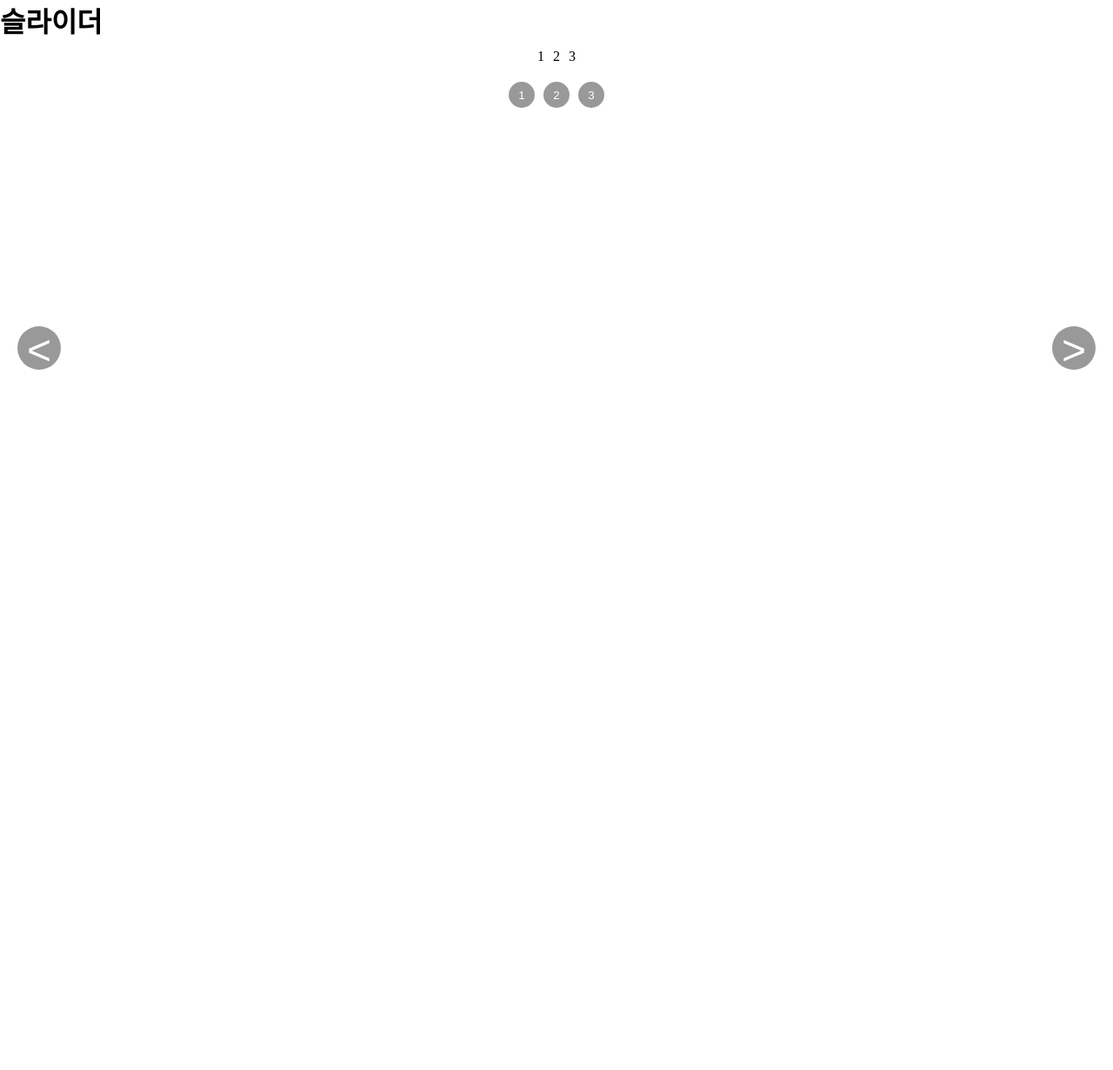
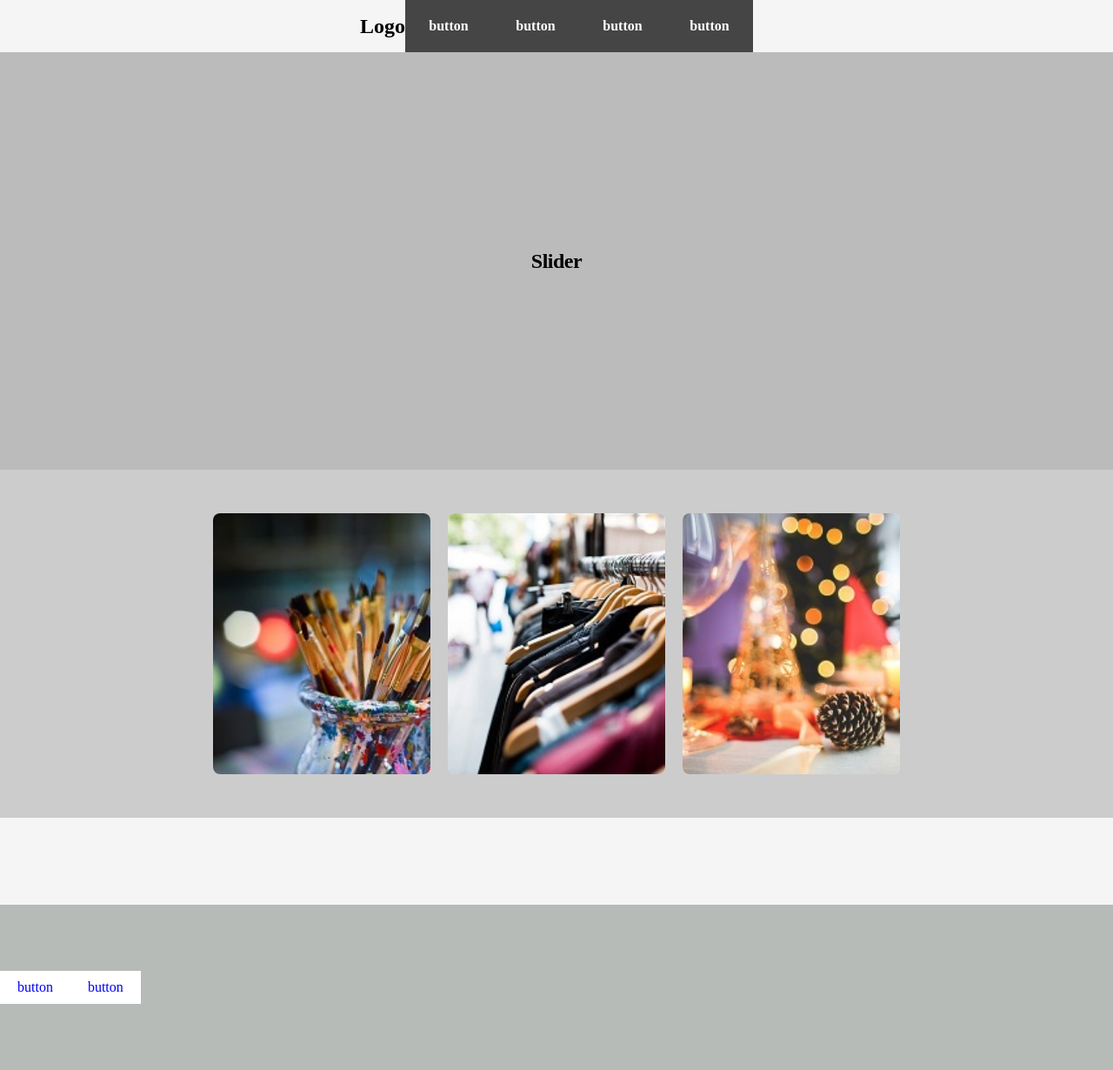
Before and after one commit to skakfk0206/20230308_test, a plain HTML site: page 20230324/index.html in a window 1280 px wide. Shown: the whole page at 87% size. Before the commit the page ends 800 px from the top, so only its background shows below. Drawn offline with Linux system fonts and the light colour scheme.

Commit message:
20230324_test

```diff
--- a/20230324/index.css
+++ b/20230324/index.css
@@ -1,83 +1,122 @@
 * {
+  list-style: none;
+  padding: 0;
   margin: 0;
-  padding: 0;
+  text-decoration: none;
+  background-color: #f5f5f5;
 }
-ul {
-  list-style: none;
+.logo {
+  display: flex;
+  /* padding: 0;
+  margin: 0; */
 }
 
-.container {
-  overflow: hidden;
-  position: relative;
-}
-
-.slideList {
-  display: flex;
-  height: 300px;
-
-  transition: transform 0.4s;
-}
-
-.slideItem {
+.nav {
   display: flex;
   justify-content: center;
   align-items: center;
-  width: 100%;
-  flex-shrink: 0; /* 공간이 부족해 줄어들지 않게 */
-
-  font-size: 4rem;
-  color: #fff;
+  /* background-color: #dddddd; */
+}
+.navButton {
+  display: flex;
+  /* justify-content: center; */
+  /* align-items: center; */
 }
 
-.slideItem:nth-child(1) {
-  background-color: red;
+.navButton a {
+  display: flex;
+  width: 100px;
+  height: 60px;
+  justify-content: center;
+  line-height: 60px;
+  background-color: #454545;
+  color: white;
+  font-size: 16px;
+  font-weight: 700;
+
+  /* transition-duration: 1.5s; */
+}
+.navButton a:hover {
+  display: flex;
+  background-color: white;
+  color: #454545;
+  transition-duration: 1s;
+  font-size: 2rem;
 }
 
-.slideItem:nth-child(2) {
-  background-color: blue;
-}
-.slideItem:nth-child(3) {
-  background-color: yellow;
+.slider {
+  height: 480px;
+  display: flex;
+  justify-content: center;
+  align-items: center;
+  background-color: #bbbbbb;
+  color: black;
+  font-size: 24px;
+  font-weight: 700;
+  line-height: 29px;
+  letter-spacing: -0.5px;
+  text-align: left;
+
+  /* overflow: hidden;
+    position: relative; */
 }
 
-.btnSlide {
-  width: 50px;
-  height: 50px;
-  border-radius: 50%;
-  border: none;
-  background-color: rgba(0, 0, 0, 0.4);
-  font-size: 3rem;
-  color: #fff;
-
-  cursor: pointer;
-  position: absolute;
-  top: 50%;
-  transform: translateY(-50%);
+.mainBox {
+  margin-bottom: 100px; /* 임시*/
+  height: 400px;
+  display: flex;
+  justify-content: center;
+  align-items: center;
+  background-color: #cccccc;
+  gap: 20px;
+  /* overflow: hidden; */
+  /* font-size: 1.5rem; */
 }
 
-.btnSlide.prev {
-  left: 20px;
+.box {
+  border-radius: 8px;
+  float: left;
+  width: 250px;
+  height: 300px;
+  left: 865px;
+  top: 50px;
+  display: flex;
+  justify-content: center;
+  align-items: center;
+  background-color: rgb(255, 255, 255);
+
+  overflow: hidden;
+}
+.box img {
+  width: 100%;
+  height: 100%;
+  object-fit: cover;
+}
+.footer {
+  height: 190px;
+  display: flex;
+  justify-content: flex-start;
+  align-items: center;
+  background-color: rgb(182, 187, 183);
 }
 
-.btnSlide.next {
-  right: 20px;
+.footerbutton {
+  display: flex;
+  justify-content: center;
+  align-items: center;
 }
 
-.btns {
+.footerbutton li {
   display: flex;
   justify-content: center;
-  padding: 10px 0;
-  gap: 10px;
+  align-items: center;
+  float: left;
 }
 
-.btns button {
-  width: 30px;
-  height: 30px;
-
-  border-radius: 50%;
-  border: none;
-  background-color: rgba(0, 0, 0, 0.4);
-  color: #fff;
-
-  cursor: pointer;
+.footerbutton a {
+  display: flex;
+  justify-content: center;
+  align-items: center;
+  padding: 10px 20px 10px 20px;
+  background-color: #fff;
 }
--- a/20230324/index.html
+++ b/20230324/index.html
@@ -1,33 +1,44 @@
 <!DOCTYPE html>
-<html lang="ko">
+<html lang="en">
   <head>
     <meta charset="UTF-8" />
-    <title>슬라이더</title>
-
-    <link rel="stylesheet" href="./index.css" />
-    <script src="./index.js" defer></script>
+    <meta http-equiv="X-UA-Compatible" content="IE=edge" />
+    <meta name="viewport" content="width=device-width, initial-scale=1.0" />
+    <title>Document</title>
+    <link rel="stylesheet" href="/20230324/index.css" />
+    <style></style>
   </head>
   <body>
-    <!--
-        너비 꽉 채우고, 높이 300px
-        아이템들 옆으로 나열하기 => 첫번째 항목만 보이게
-        아이템의 숫자는 가운데, 사이즈 5rem, 색은 #fff
-        아이템 배경색은 빨간색, 파란색, 노란색 순으로 지정하기
-     -->
-    <h1>슬라이더</h1>
-    <div class="slider">
-      <ul class="btns">
-        <li class="btnsItem">1</li>
-        <li class="btnsItem">2</li>
-        <li class="btnsItem">3</li>
+    <nav class="nav">
+      <h1 class="logo">Logo</h1>
+      <ul class="navButton">
+        <li><a href="#">button</a></li>
+        <li><a href="#">button</a></li>
+        <li><a href="#">button</a></li>
+        <li><a href="#">button</a></li>
       </ul>
-      <button class="btnSlide prev">&lt;</button>
-      <button class="btnSlide next">&gt;</button>
-    </div>
-    <div class="btns">
-      <button>1</button>
-      <button>2</button>
-      <button>3</button>
-    </div>
+    </nav>
+
+    <div class="slider">Slider</div>
+    <div></div>
+
+    <main class="mainBox">
+      <div class="box">
+        <img src="/img/prod1.jpg" alt="" />
+      </div>
+      <div class="box">
+        <img src="/img/prod2.jpg" alt="" />
+      </div>
+      <div class="box">
+        <img src="/img/prod3.jpg" alt="" />
+      </div>
+    </main>
+
+    <footer class="footer">
+      <ul class="footerbutton">
+        <li><a href="#">button</a></li>
+        <li><a href="#">button</a></li>
+      </ul>
+    </footer>
   </body>
 </html>
--- a/20230324/index.js
+++ /dev/null
@@ -1,35 +0,0 @@
-let btnList = document.querySelectorAll(".btns button");
-let slideList = document.querySelector(".slideList");
-let btnSlideList = document.querySelectorAll(".btnSlide");
-
-let index = 0;
-// 각 버튼 클릭시 얼럿창에 번호 출력
-btnList.forEach((btn, idx) => {
-  btn.addEventListener("click", function () {
-    // 슬라이드 리스트 이동 시키기
-    index = idx;
-    slideList.style.transform = `translate(${idx * -100}%)`;
-  });
-});
-
-// 이전 버튼 1씩 감소, 다음 버튼 1씩 증가 => 출력하기
-// btnSlideList[0].addEventListener("click", () => {
-//   alert(--index);
-// });
-
-// btnSlideList[1].addEventListener("click", () => {
-//   alert(++index);
-// });
-
-btnSlideList.forEach((btn) => {
-  btn.addEventListener("click", () => {
-    if (btn.classList.contains("prev")) {
-      //단축평가. 조건이 트루 일 때만 뒤에 평가(실행)
-      index > 0 && --index;
-    } else if (btn.classList.contains("next")) {
-      index < 2 && ++index;
-    }
-
-    slideList.style.transform = `translate(${index * -100}%)`;
-  });
-});
```
Also changed, not shown: img/prod1.jpg (added), img/prod2.jpg (added), img/prod3.jpg (added).
